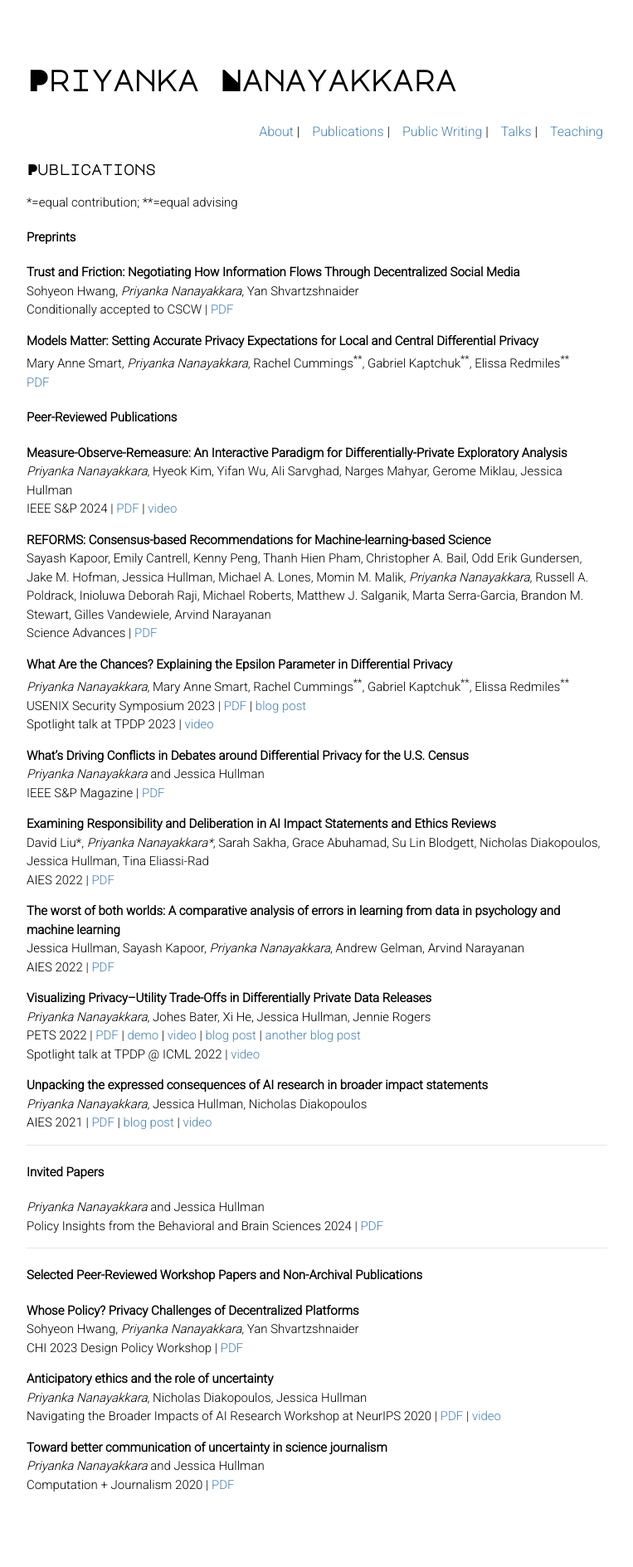
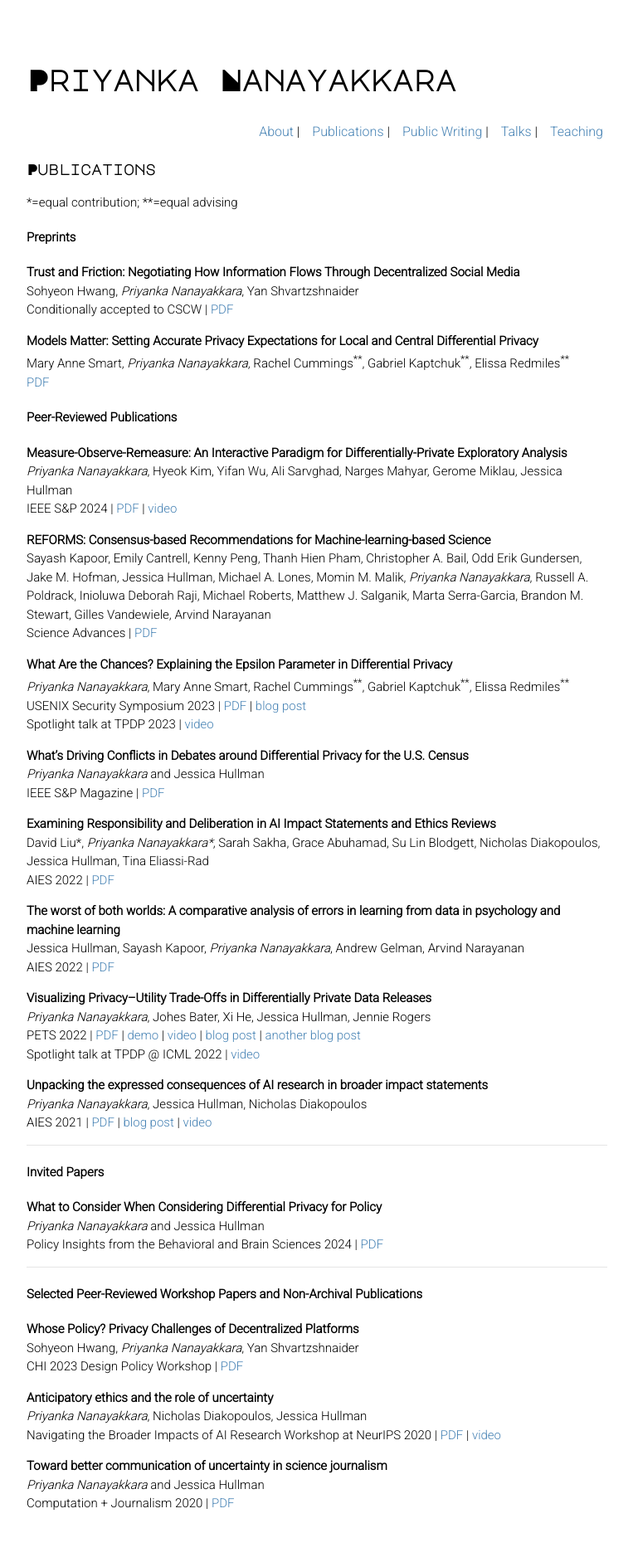
Before and after one commit to priyakalot/priyakalot.github.io, a Jekyll site: the page built from publications.md, in a window 1280 px wide. Shown: the whole page at 83% size, without its empty margins (258-1021 px from the left). Built offline with Jekyll 4.4.1, drawn with Linux system fonts in a browser that asks for light colours; nearby versions of some CDN libraries; our own code applies the rules of GitHub Pages for plain Markdown files; before the commit the page ends 1866 px from its top, so only the background shows below that.

Commit message:
Update publications.md

```diff
--- a/publications.md
+++ b/publications.md
@@ -51,6 +51,7 @@ AIES 2021 | [PDF](https://arxiv.org/pdf/2105.04760.pdf) | [blog post](https://me
 <hr>
 
 #### Invited Papers
+**What to Consider When Considering Differential Privacy for Policy**\
 _Priyanka Nanayakkara_ and Jessica Hullman\
 Policy Insights from the Behavioral and Brain Sciences 2024 | [PDF](https://arxiv.org/pdf/2409.11680)
 
```
